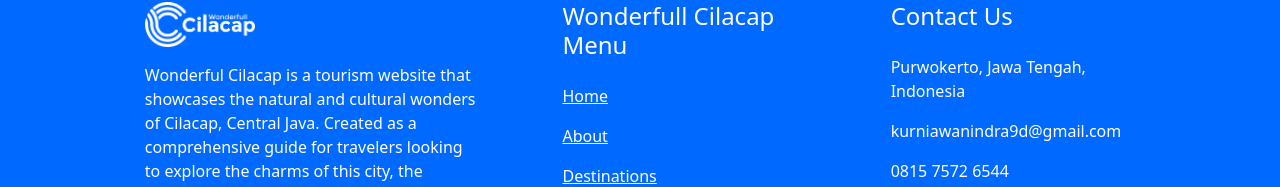
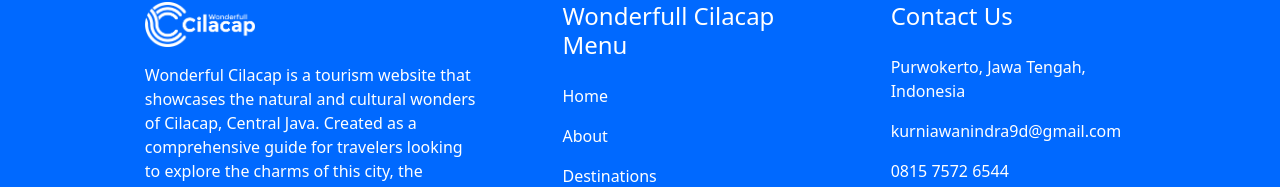
Before and after one commit to indrakurr/wonderfull-cilacap, a React (Create React App) app: page /cilabot in a window 1280 px wide. Shown: the part 593-780 px from the top of the page. Built offline with nearby package versions, Linux system fonts and the light colour scheme.

Commit message:
just modified footer

```diff
--- a/src/App.css
+++ b/src/App.css
@@ -320,6 +320,10 @@
   background-color: #0069FF;
 }
 
+.no-underline {
+  text-decoration: none;
+}
+
 /* end footer */
 
 /* detai destination */
--- a/src/components/Footer.jsx
+++ b/src/components/Footer.jsx
@@ -3,6 +3,7 @@
 import instagramLogo from "../assets/icon/instagram.svg";
 import linkedinLogo from "../assets/icon/linkedin.svg";
 import githubLogo from "../assets/icon/github.svg";
+import { Link } from "react-router-dom";
 
 const Footer = (props) => {
   const handleBannerClick = () => {
@@ -26,10 +27,10 @@
               <img src={logo} alt="Logo" width="110px" />
             </div>
             <p>
-              Wonderful Cilacap is a tourism website that showcases the
-              natural and cultural wonders of Cilacap, Central Java. Created as
-              a comprehensive guide for travelers looking to explore the charms
-              of this city, the website offers reliable information, beautiful
+              Wonderful Cilacap is a tourism website that showcases the natural
+              and cultural wonders of Cilacap, Central Java. Created as a
+              comprehensive guide for travelers looking to explore the charms of
+              this city, the website offers reliable information, beautiful
               images, and travel recommendations to ensure an unforgettable
               tourism experience.
             </p>
@@ -39,18 +40,26 @@
           <div className="col-md-3 col-lg-2 col-xl-3 mx-auto mt-3">
             <h4 className="mb-4 font-weight-bold">Wonderfull Cilacap Menu</h4>
             <p>
-              <a className="text-white" href="/#" onClick={handleBannerClick}>
+              <a
+                className="text-white no-underline"
+                href="/#"
+                onClick={handleBannerClick}
+              >
                 Home
               </a>
             </p>
             <p>
-              <a className="text-white" href="/#" onClick={handleAboutClick}>
+              <a
+                className="text-white no-underline"
+                href="/#"
+                onClick={handleAboutClick}
+              >
                 About
               </a>
             </p>
             <p>
               <a
-                className="text-white"
+                className="text-white no-underline"
                 href="/#"
                 onClick={handleDestinationClick}
               >
@@ -58,9 +67,9 @@
               </a>
             </p>
             <p>
-              <a className="text-white" href="/#">
-                FaQ
-              </a>
+              <Link to="/cilabot" className="nav-link">
+                CilaBot
+              </Link>
             </p>
           </div>
           {/* Grid column */}
```
